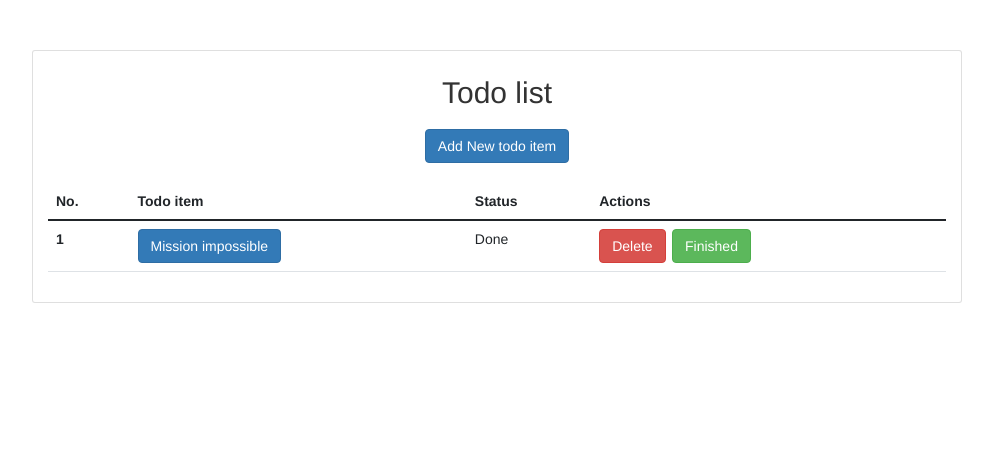
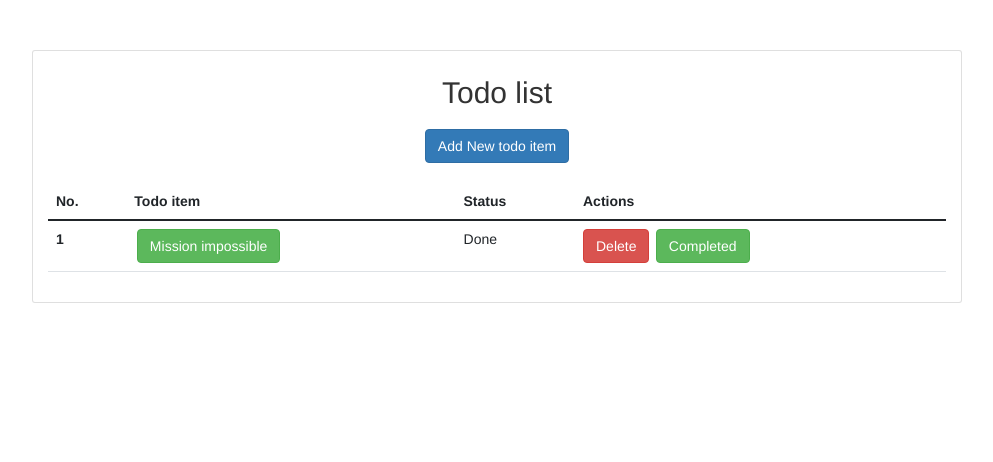
Before and after one commit to Abdulaziz-Hassan/todolist-website, a Flask app: page / in a window 1280 px wide. Shown: the part 62-524 px from the top of the page, without its empty margins (143-1136 px from the left). Run offline with Flask 2, Linux system fonts and the light colour scheme; a user stored in the database is signed in; data comes from the database, SQL or seed files in the repository; both versions use the stored data as it was after the commit; some libraries are stand-ins or nearby versions.

Commit message:
feat: complete item

```diff
--- a/app.py
+++ b/app.py
@@ -126,6 +126,15 @@ def delete_item(item_id):
     return render_template("dashboard.html", current_user=current_user)
 
 
+@app.route("/complete-item/<int:item_id>")
+@login_required
+def complete_item(item_id):
+    completed_item = ToDoItem.query.get(item_id)
+    completed_item.is_completed = True
+    db.session.commit()
+    return render_template("dashboard.html", current_user=current_user)
+
+
 if __name__ == '__main__':
     db.create_all()
     app.run(debug=True)
--- a/templates/dashboard.html
+++ b/templates/dashboard.html
@@ -34,8 +34,9 @@
                                 {% for todo_item in current_user.todo_items: %}
                                 <tr>
                                     <th scope="row">{{ todo_item_number.value }}</th>
-                                    <td><!-- Button trigger modal -->
-                                        <a class="btn btn-primary" data-target="#{{ todo_item.id }}exampleModal"
+                                    <td>
+                                        <!-- Button trigger modal -->
+                                        <a class="btn btn-{{ 'success ms-1' if todo_item.is_completed else 'primary' }}" data-target="#{{ todo_item.id }}exampleModal"
                                            data-toggle="modal"
                                            type="button">
                                             {{ todo_item.title }}
@@ -76,7 +77,9 @@
                                         <a class="btn btn-danger"
                                            href="{{ url_for('delete_item', item_id=todo_item.id) }}"
                                            type="submit">Delete</a>
-                                        <button class="btn btn-success ms-1" type="submit">Finished</button>
+                                        <a class="btn btn-success ms-1"
+                                           href="{{ url_for('complete_item', item_id=todo_item.id) }}"
+                                           type="submit">Completed</a>
                                     </td>
                                 </tr>
                                 {% set todo_item_number.value = todo_item_number.value + 1 %}
@@ -91,5 +94,4 @@
         </div>
     </div>
 </section>
-</html>
 {% endblock %}
```
Also changed, not shown: todolist.db.
